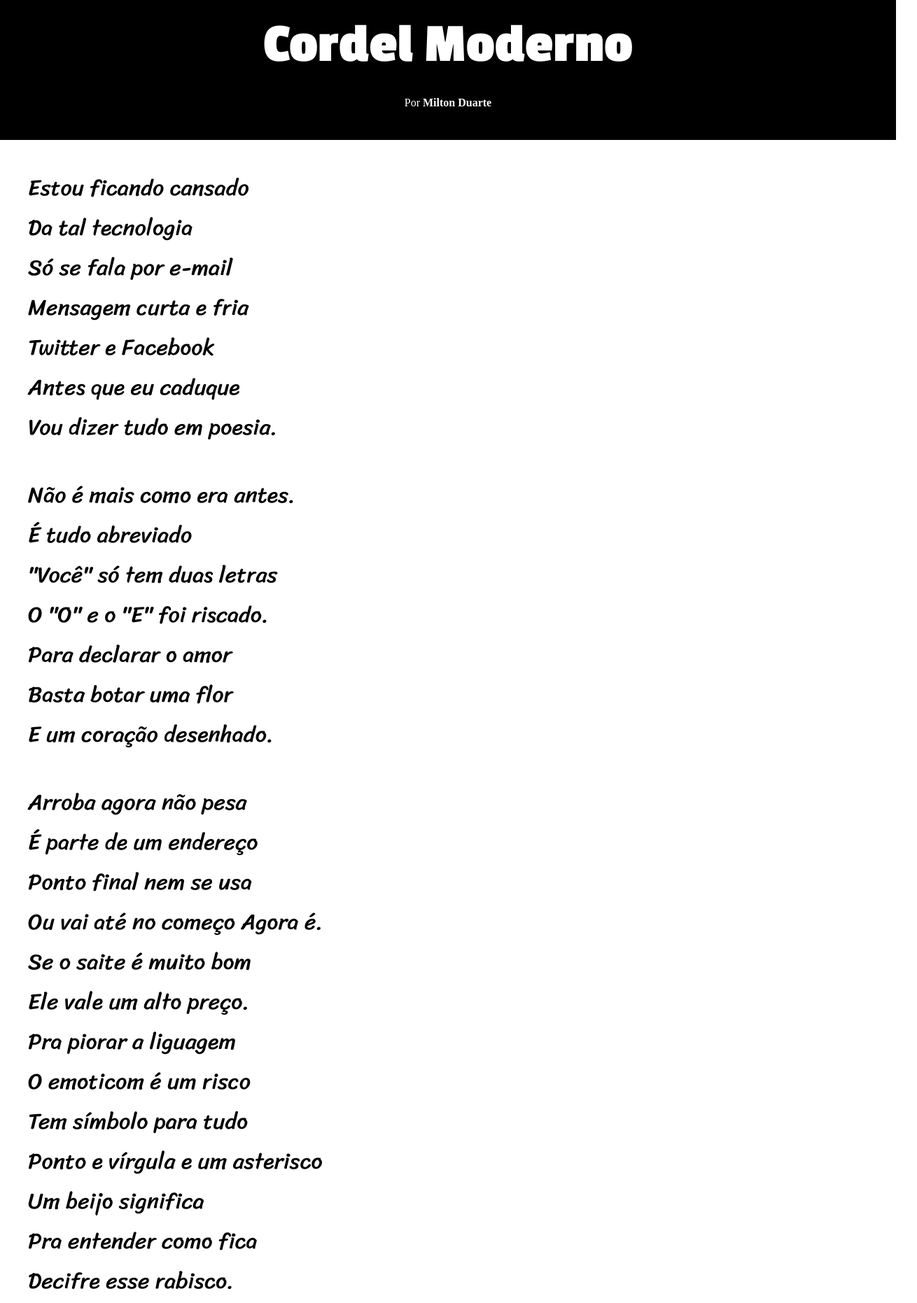
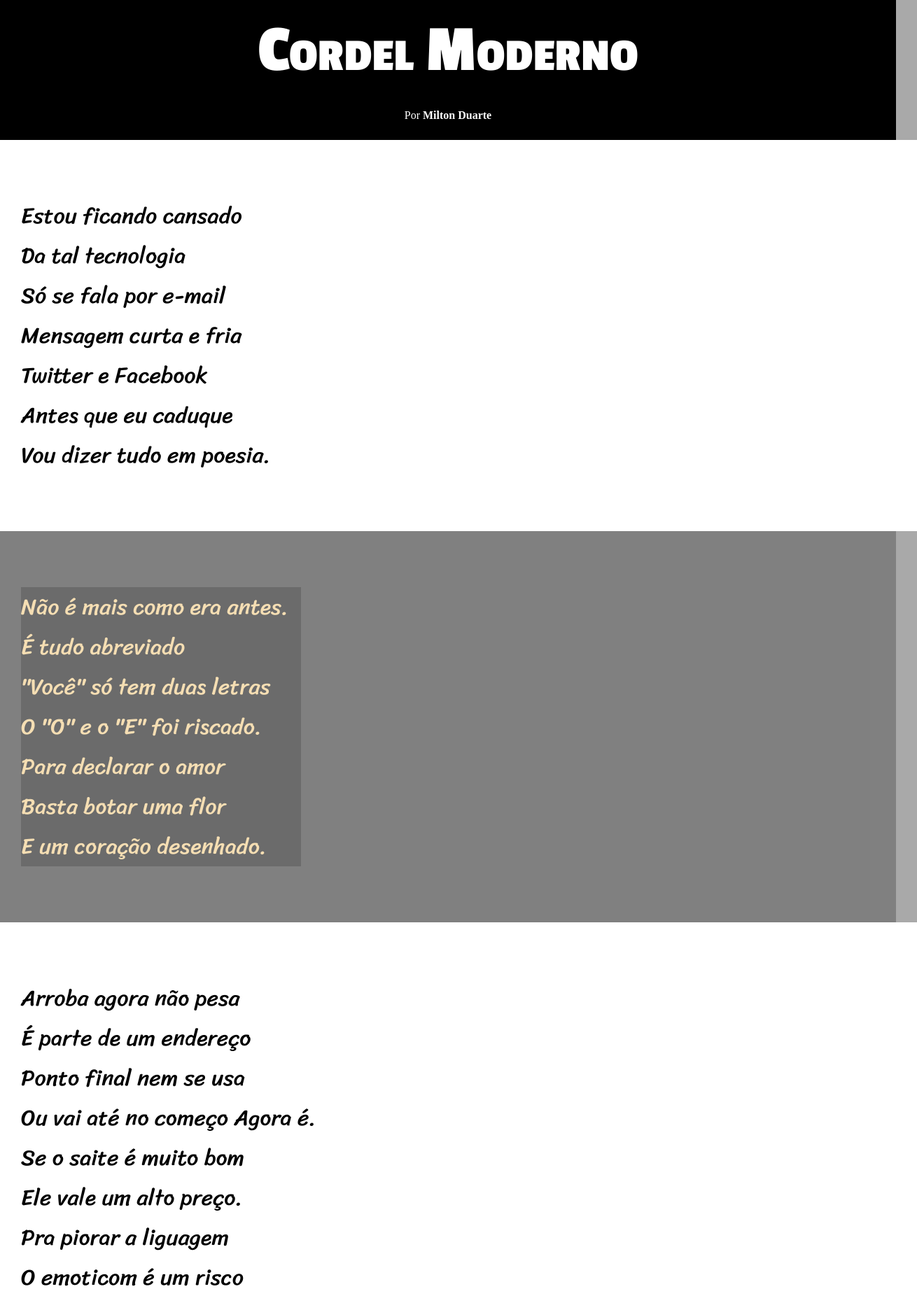
Before and after one commit to adilsonsimiaoDK/Projects_HTML_CSS, a plain HTML site: page Challenges/CordelModerno/index.html in a window 1280 px wide. Shown: the top 1862 px of the page at 70% size, 1310 px wide, since content can reach past the window. Drawn offline with Linux system fonts and the light colour scheme.

Commit message:
update my background

```diff
--- a/Challenges/CordelModerno/css/style.css
+++ b/Challenges/CordelModerno/css/style.css
@@ -10,14 +10,20 @@
 }
 
 * {
-  margin: 0%;
-  padding: 0%;
+  margin: 0px;
+  padding: 0px;
+}
+html,
+body {
+  min-height: 100vh;
+  background-color: darkgray;
 }
 
 header {
   width: 100vw;
   height: 200px;
   background-color: black;
+  text-align: center;
 }
 h1 {
   display: flex;
@@ -25,8 +31,9 @@ h1 {
   padding: 20px;
   font-family: "passion one";
   color: white;
-  font-size: 5em;
   align-items: center;
+  font-variant: small-caps;
+  font-size: 6em;
 }
 
 header > p {
@@ -44,14 +51,29 @@ section {
   flex-direction: column;
   justify-content: flex-start;
   font-size: 2em;
-  width: 500px;
-  margin: 40px;
+  padding-top: 10vh;
+  padding-bottom: 10vh;
+  padding-left: 30px;
+
   font-family: var(--fontcordel);
   font-weight: lighter;
+}
+.normal {
+  background-color: white;
+  width: 100vw;
+}
+section.img {
+  background-color: gray;
+  color: wheat;
+}
+section.img > p {
+  width: 400px;
+  background-color: rgba(0, 0, 0, 0.164);
 }
 footer {
   display: flex;
   justify-content: center;
   background-color: black;
   color: white;
+  padding: 20px;
 }
--- a/Challenges/CordelModerno/index.html
+++ b/Challenges/CordelModerno/index.html
@@ -19,7 +19,7 @@
       </p>
     </header>
 
-    <section id="sec1">
+    <section class="normal" id="sec1">
       <p>
         Estou ficando cansado<br />
         Da tal tecnologia<br />
@@ -30,7 +30,7 @@
         Vou dizer tudo em poesia.<br />
       </p>
     </section>
-    <section id="sec2">
+    <section class="img" id="sec2">
       <p>
         Não é mais como era antes.<br />
         É tudo abreviado <br />
@@ -41,7 +41,7 @@
         E um coração desenhado.<br />
       </p>
     </section>
-    <section id="sec3">
+    <section class="normal" id="sec3">
       <p>
         Arroba agora não pesa<br />
         É parte de um endereço<br />
@@ -61,7 +61,7 @@
         Decifre esse rabisco.<br />
       </p>
     </section>
-    <section id="sec4">
+    <section class="img" id="sec4">
       <p>
         Tenho saudade das cartas<br />
         Escritas com a própria mão<br />
@@ -73,7 +73,7 @@
       </p>
     </section>
 
-    <section id="sec5">
+    <section class="normal" id="sec5">
       <p>
         Agora, escrevo e envio<br />
         Chegando na mesma hora<br />
```
